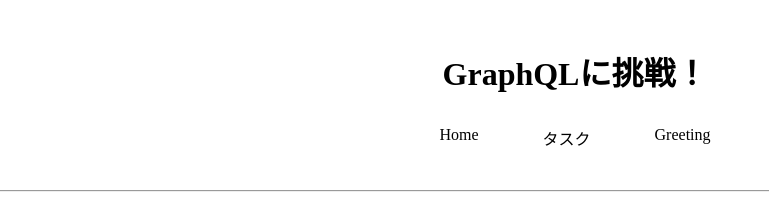
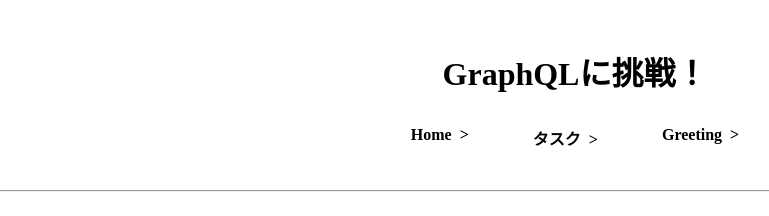
Before and after one commit to azufb/react-express-app, a React (Create React App) app: page / in a window 1280 px wide. Shown: the top 216 px of the page, without its empty margins (65-834 px from the left). Built offline with nearby package versions, Linux system fonts and the light colour scheme.

Commit message:
ナビゲーションのスタイル修正

```diff
--- a/src/styles/navigation.ts
+++ b/src/styles/navigation.ts
@@ -12,5 +12,16 @@
   a {
     color: initial;
     text-decoration: none;
+    font-weight: bold;
+
+    &::after {
+      content: '>';
+      padding-left: 0.5rem;
+    }
+
+    :hover,
+    :active {
+      color: pink;
+    }
   }
 `;
```
